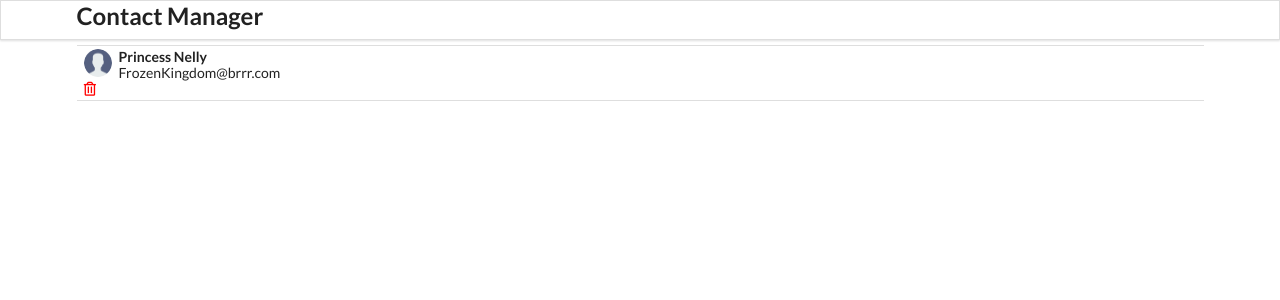
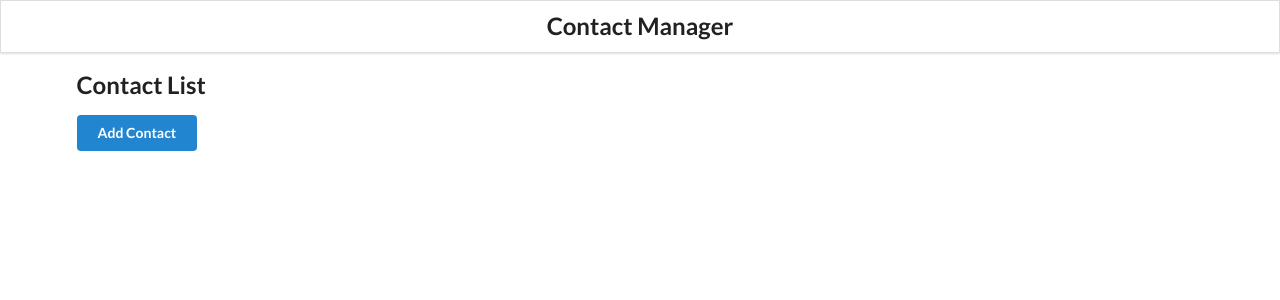
Before and after one commit to MuggleWizard/ReactJS_ProjectPortfolio, a React (Create React App) app: page / in a window 1280 px wide. Shown: the top 300 px of the page. Built offline with nearby package versions, Linux system fonts and the light colour scheme.

Commit message:
fixed routes component outdated and used element

```diff
--- a/package.json
+++ b/package.json
@@ -10,6 +10,7 @@
     "react-dom": "^18.2.0",
     "react-router-dom": "^6.13.0",
     "react-scripts": "5.0.1",
+    "semantic-ui-react": "^2.1.4",
     "util": "^0.12.5",
     "uuidv4": "^6.2.13",
     "web-vitals": "^2.1.4"
--- a/src/components/AddContact.js
+++ b/src/components/AddContact.js
@@ -1,5 +1,6 @@
 // import { render } from "@testing-library/react";
 import React from "react";
+
 
 
 class AddContact extends React.Component {
@@ -16,6 +17,7 @@ class AddContact extends React.Component {
         }
         this.props.addContactHandler(this.state);
         this.setState({name:"", email: ""});
+        this.props.history.push("/");
         };
 
     render(){
@@ -44,7 +46,7 @@ class AddContact extends React.Component {
                     <button className ="ui button blue">Add</button>
                 </form>
             </div>
-        )
+        );
     };
 };
 
--- a/src/components/App.css
+++ b/src/components/App.css
@@ -2,10 +2,10 @@
   text-align: center;
 }
 
-.App-logo {
+/* .App-logo {
   height: 40vmin;
   pointer-events: none;
-}
+} */
 
 @media (prefers-reduced-motion: no-preference) {
   .App-logo {
@@ -13,26 +13,50 @@
   }
 }
 
-.App-header {
+/* .App-header {
   background-color: #282c34;
-  min-height: 100vh;
-  display: flex;
-  flex-direction: column;
+  /* min-height: 100vh; */
+  /* display: flex; */
+  /* flex-direction: column;
   align-items: center;
   justify-content: center;
   font-size: calc(10px + 2vmin);
   color: white;
+/* } */
+
+/* .App-link {
+  color: #61dafb;
+} */
+
+.main {
+  margin-top: 5em;
 }
 
-.App-link {
-  color: #61dafb;
+.center {
+  justify-content: center;
+  padding: 10px;
 }
 
-@keyframes App-logo-spin {
+.ui.search input {
+  width: 100%;
+  border-radius: 0 !important;
+}
+
+.item {
+  padding: 15px 0px !important;
+}
+
+i.icon {
+  float: right;
+  font-size: 20px;
+  cursor: pointer;
+}
+
+/* @keyframes App-logo-spin {
   from {
     transform: rotate(0deg);
   }
   to {
     transform: rotate(360deg);
   }
-}
+} */
--- a/src/components/App.js
+++ b/src/components/App.js
@@ -5,7 +5,7 @@ import Header from "./Header";
 import AddContact from "./AddContact";
 import ContactList from "./ContactList";
 import { BrowserRouter, Routes, Route} from "react-router-dom";
-
+import ContactDetail from "./ContactDetail";
 
 function App() {
   const LOCAL_STORAGE_KEY = "contacts";
@@ -39,8 +39,9 @@ function App() {
         <BrowserRouter>
           <Header />
           <Routes>
-            <Route path ="/" exact element={<ContactList/>} />
-            <Route path ="/add" element={<AddContact/>} />
+            <Route path ="/" element={(<ContactList contacts = {contacts} getContactId ={removeContactHandler} exact/>)}/>
+            <Route path ="/add" element={(<AddContact addContactHandler = {addContactHandler} /> )}/>
+            <Route path="/contact/:id" element={ContactDetail}/>
           </Routes>
 
         {/* <AddContact addContactHandler = {addContactHandler}/>
--- a/src/components/ContactCard.js
+++ b/src/components/ContactCard.js
@@ -1,5 +1,6 @@
 import React from "react";
 import user from "../images/user.png";
+import { Link } from "react-router-dom";
 
 const ContactCard = (props) => {
     const {id, name, email} = props.contact;
@@ -7,8 +8,10 @@ const ContactCard = (props) => {
         <div className ="item">
             <img className="ui avatar image" src={user} alt="user"/>
             <div className = "content">
-                <div className ="header">{name}</div>
-                <div>{email}</div>
+                <Link to={{pathname:`/contact/${id}`, state:{contact: props.contact}}}>
+                    <div className ="header">{name}</div>
+                    <div>{email}</div>
+                </Link>
             </div>
             <i
             className = "trash alternate outline icon"
--- /dev/null
+++ b/src/components/ContactDetail.js
@@ -0,0 +1,22 @@
+import React from "react";
+import user from "../images/user.jpeg";
+// import { Link } from "react-router-dom";
+
+const ContactDetail = (props) => {
+    console.log(props);
+    return(
+        <div className="main">
+            <div className="ui card centered">
+                <div className= "image">
+                    <img src={user} alt="user"/>
+                </div>
+                <div className="content">
+                    <div className="header">Elf Maiden</div>
+                    <div className="description">IceforAll@brr.com</div>
+                </div>
+            </div>
+        </div>
+    );
+};
+
+export default ContactDetail;
--- a/src/components/ContactList.js
+++ b/src/components/ContactList.js
@@ -1,5 +1,7 @@
 import React from "react";
+import { Link } from "react-router-dom";
 import ContactCard from "./ContactCard";
+
 
 const ContactList = (props) => {
     // console.log(props);
@@ -8,15 +10,15 @@ const ContactList = (props) => {
         props.getContactId(id);
     };
 
-    const contacts = [
-        {
-        id: "1",
-        name: "Princess Nelly",
-        email: "FrozenKingdom@brrr.com",
-        },
-    ];
-    console.log(contacts)
-    const renderContactList = contacts.map((contact) => {
+    // const contacts = [
+    //     {
+    //     id: "1",
+    //     name: "Princess Nelly",
+    //     email: "FrozenKingdom@brrr.com",
+    //     },
+    // ];
+    // console.log(contacts)
+    const renderContactList = props.contacts.map((contact) => {
         return(
             <ContactCard
                 contact ={contact}
@@ -28,6 +30,10 @@ const ContactList = (props) => {
     return (
         <div class="main">
             <h2>Contact List</h2>
+                <Link to="/add">
+                <button className= "ui button blue right">Add Contact</button>
+                </Link>
+
             <div className = "ui celled list">{renderContactList}</div>
         </div>
     );
--- a/src/components/Header.js
+++ b/src/components/Header.js
@@ -3,7 +3,7 @@ import React from "react";
 
 const Header = () => {
     return (
-        <div className = "ui fixed menu">
+        <div className= "ui fixed menu">
             <div className = "ui container center">
                 <h2>Contact Manager</h2>
             </div>
```
Also changed, not shown: src/images/user.jpeg (added), 1 other file (tests, documents, lock files or other folders).
